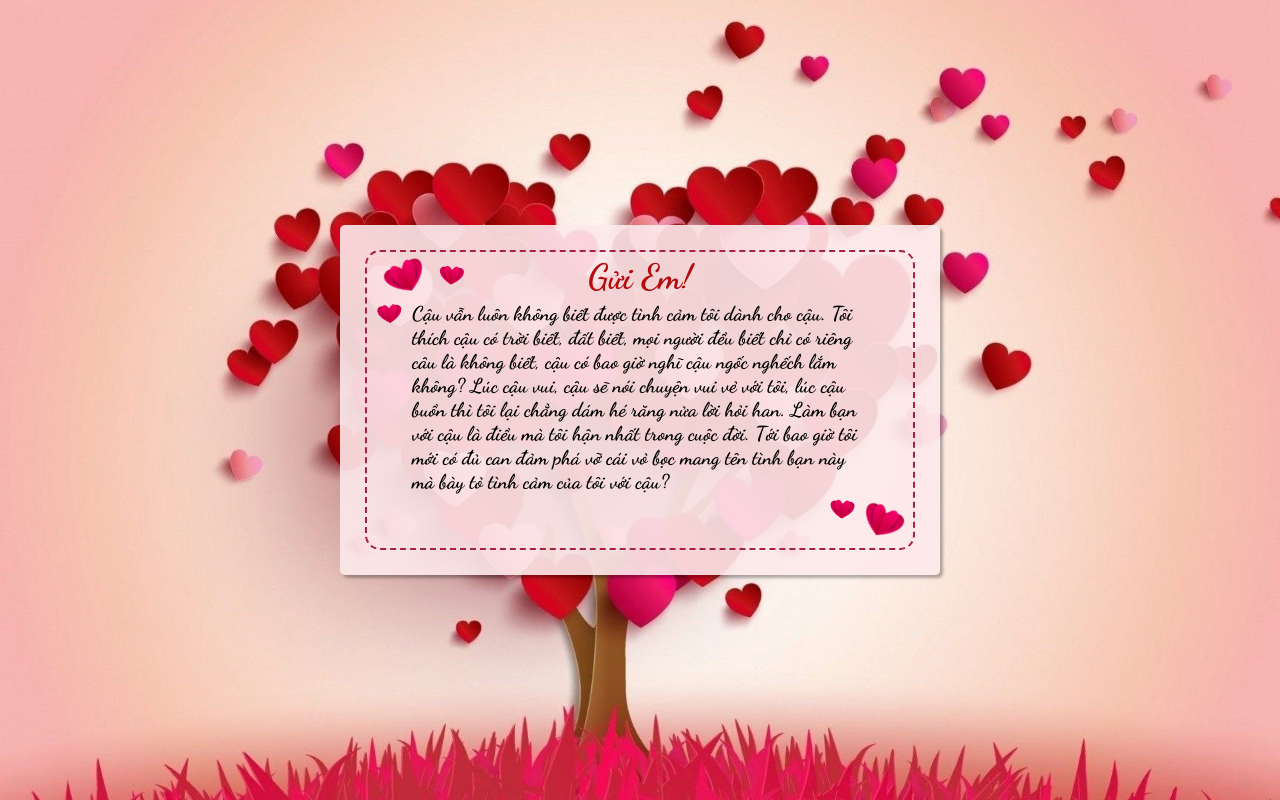
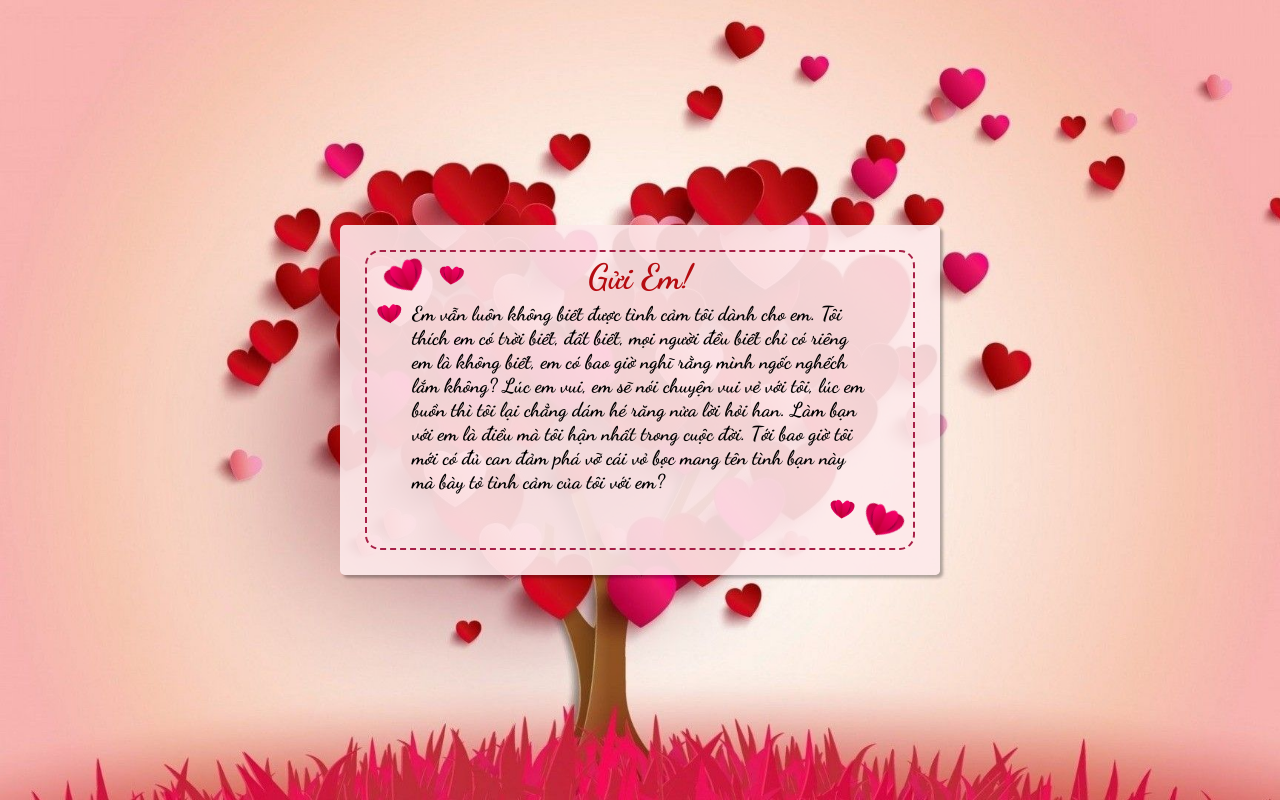
Before and after one commit to 16-thag5/tangcrush, a plain HTML site: page mail.html in a window 1280 px wide. Drawn offline with nearby package versions, Linux system fonts and the light colour scheme.

Commit message:
mail.html

```diff
--- a/mail.html
+++ b/mail.html
@@ -24,16 +24,16 @@
                         <h2>Gửi Em!</h2>
                     </div>
                     <p>
-                        Cậu vẫn luôn không biết được tình cảm tôi
-                        dành cho cậu. Tôi thích cậu có trời biết,
+                        Em vẫn luôn không biết được tình cảm tôi
+                        dành cho em. Tôi thích em có trời biết,
                          đất biết, mọi người đều biết chỉ có riêng
-                         câu là không biết, cậu có bao giờ nghĩ cậu
-                          ngốc nghếch lắm không? Lúc cậu vui, cậu sẽ
-                          nói chuyện vui vẻ với tôi, lúc cậu buồn thì
+                         em là không biết, em có bao giờ nghĩ rằng mình
+                          ngốc nghếch lắm không? Lúc em vui, em sẽ
+                          nói chuyện vui vẻ với tôi, lúc em buồn thì
                           tôi lại chẳng dám hé răng nửa lời hỏi han. Làm
-                          bạn với cậu là điều mà tôi hận nhất trong cuộc đời.
+                          bạn với em là điều mà tôi hận nhất trong cuộc đời.
                           Tới bao giờ tôi mới có đủ can đảm phá vỡ cái vỏ bọc
-                          mang tên tình bạn này mà bày tỏ tình cảm của tôi với cậu?
+                          mang tên tình bạn này mà bày tỏ tình cảm của tôi với em?
                     </p>
                 </div>
             </div>
```
